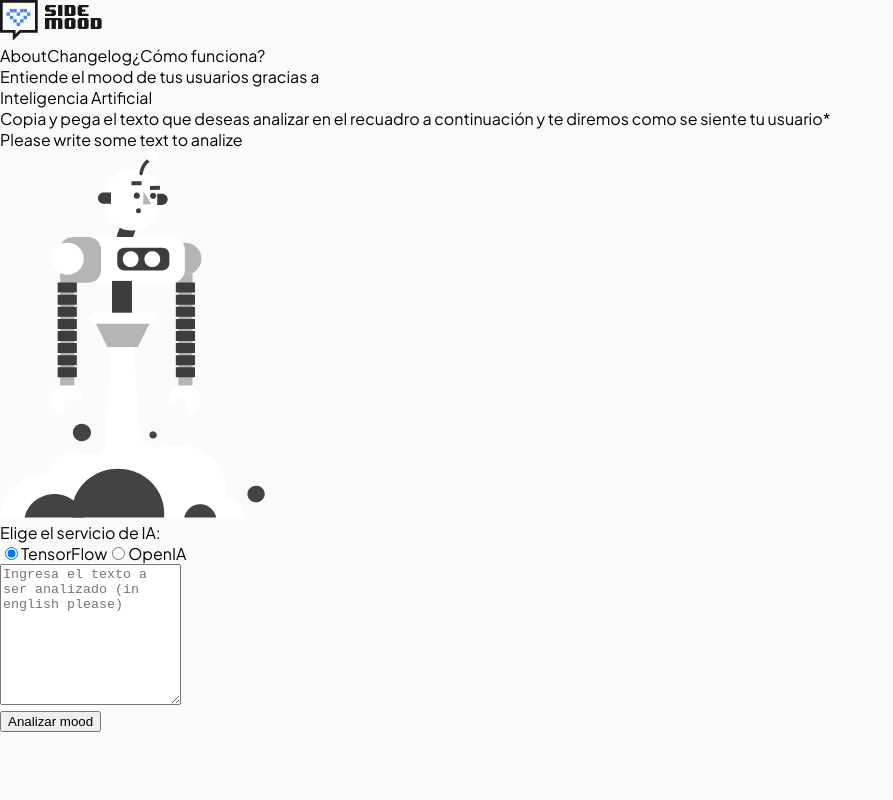
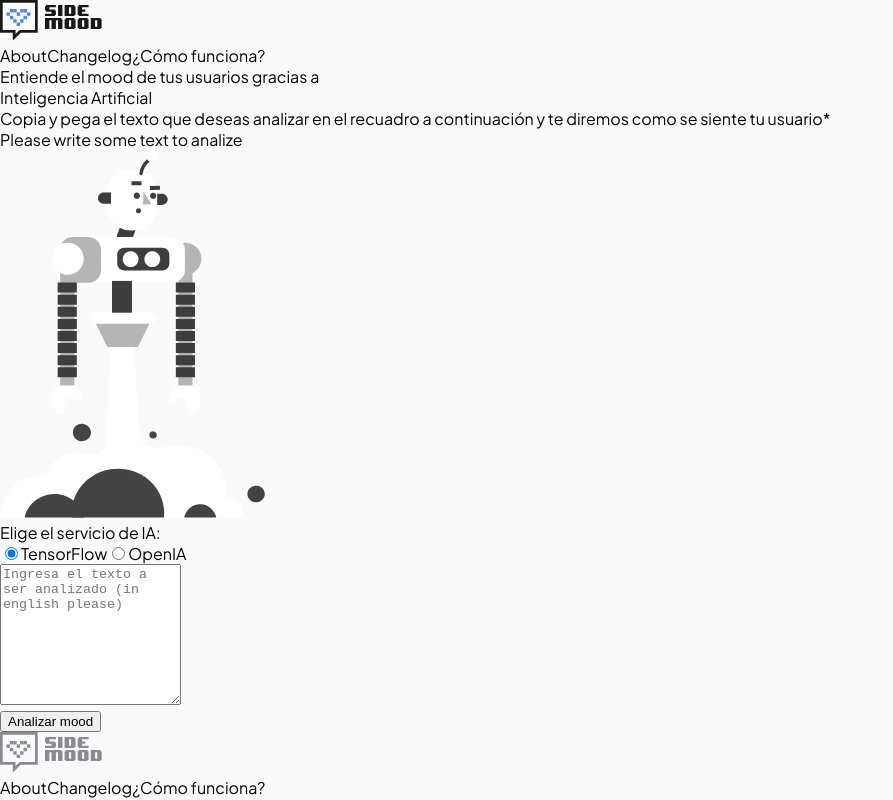
Before and after one commit to tinkin-tech/side-project-ia, a Next.js app: page / in a window 1280 px wide. Shown: the whole page, without its empty margins (0-893 px from the left). Built offline with nearby package versions, Linux system fonts and the light colour scheme.

Commit message:
add footer

```diff
--- /dev/null
+++ b/src/components/Footer.tsx
@@ -0,0 +1,59 @@
+import React from 'react'
+import { useRouter } from 'next/router'
+
+import { Routes } from '../constants/routes'
+
+export const Footer = () => {
+  const router = useRouter()
+  const goToPage = (route: string): void => {
+    router.push(route)
+  }
+  return (
+    <footer className="relative border-t border-gray-400 mt-12">
+      <div className="max-w-7xl mx-auto px-2">
+        <div className="flex justify-between h-16">
+          <div className="flex px-2 lg:px-0">
+            <div
+              className="flex-shrink-0 flex items-center"
+              onClick={() => goToPage(Routes.home)}
+            >
+              <img
+                className="hidden lg:block h-8 w-auto cursor-pointer"
+                src="/img/logo-2.svg"
+                alt="Workflow"
+              />
+            </div>
+          </div>
+          <div className="flex-1 flex items-center px-2 ml-6 justify-end">
+            <div className="lg:ml-5 lg:flex lg:space-x-7">
+              <a
+                onClick={() => goToPage(Routes.about)}
+                className={`border-blue-500 text-gray-500 cursor-pointer items-center px-1 pt-1 text-base font-medium ${
+                  router.pathname === Routes.about ? 'border-b-2 ' : ''
+                } `}
+              >
+                About
+              </a>
+              <a
+                onClick={() => goToPage(Routes.changelog)}
+                className={`border-blue-500 text-gray-500 items-center px-1 pt-1 text-base font-medium cursor-pointer ${
+                  router.pathname === Routes.changelog ? 'border-b-2 ' : ''
+                } `}
+              >
+                Changelog
+              </a>
+              <a
+                onClick={() => goToPage(Routes.howWorks)}
+                className={`border-blue-500 text-gray-500 items-center px-1 pt-1 text-base font-medium cursor-pointer ${
+                  router.pathname === Routes.howWorks ? 'border-b-2 ' : ''
+                } `}
+              >
+                ¿Cómo funciona?
+              </a>
+            </div>
+          </div>
+        </div>
+      </div>
+    </footer>
+  )
+}
--- a/src/pages/_app.tsx
+++ b/src/pages/_app.tsx
@@ -6,6 +6,7 @@ import './../css/index.css'
 import Navbar from '../components/Navbar'
 import Header from '../components/Header'
 import { NotificationProvider } from '../providers/NotificationProvider'
+import { Footer } from '../components/Footer'
 
 // eslint-disable-next-line @typescript-eslint/naming-convention
 const MyApp = ({ Component, pageProps }: AppProps) => (
@@ -13,6 +14,7 @@ const MyApp = ({ Component, pageProps }: AppProps) => (
     <Header />
     <Navbar />
     <Component {...pageProps} />
+    <Footer />
   </NotificationProvider>
 )
 export default MyApp
--- a/src/pages/index.tsx
+++ b/src/pages/index.tsx
@@ -93,7 +93,7 @@ const Home = () => {
   }, [analizedTextEmotion])
 
   return (
-    <div>
+    <div className="mb-20">
       <div className="max-w-xs md:max-w-2xl mx-auto py-16 bg-points-pattern">
         <div className="text-center font-medium	font-bold text-gray-900 text-5xl">
           Entiende el mood de tus usuarios gracias a <br /> Inteligencia
@@ -129,7 +129,7 @@ const Home = () => {
               <label className="inline-flex items-center">
                 <input
                   type="radio"
-                  className="form-radio h-5 w-5"
+                  className="form-radio h-5 w-5 text-gray-600"
                   name="radio"
                   value="tensorflow"
                   onChange={() => setIaHandler('tensorflow')}
@@ -140,7 +140,7 @@ const Home = () => {
               <label className="inline-flex items-center">
                 <input
                   type="radio"
-                  className="form-radio text-dark h-5 w-5"
+                  className="form-radio h-5 w-5 text-gray-600"
                   name="radio"
                   onChange={() => setIaHandler('openai')}
                   value="openai"
```
Also changed, not shown: public/img/logo-2.svg (added).
